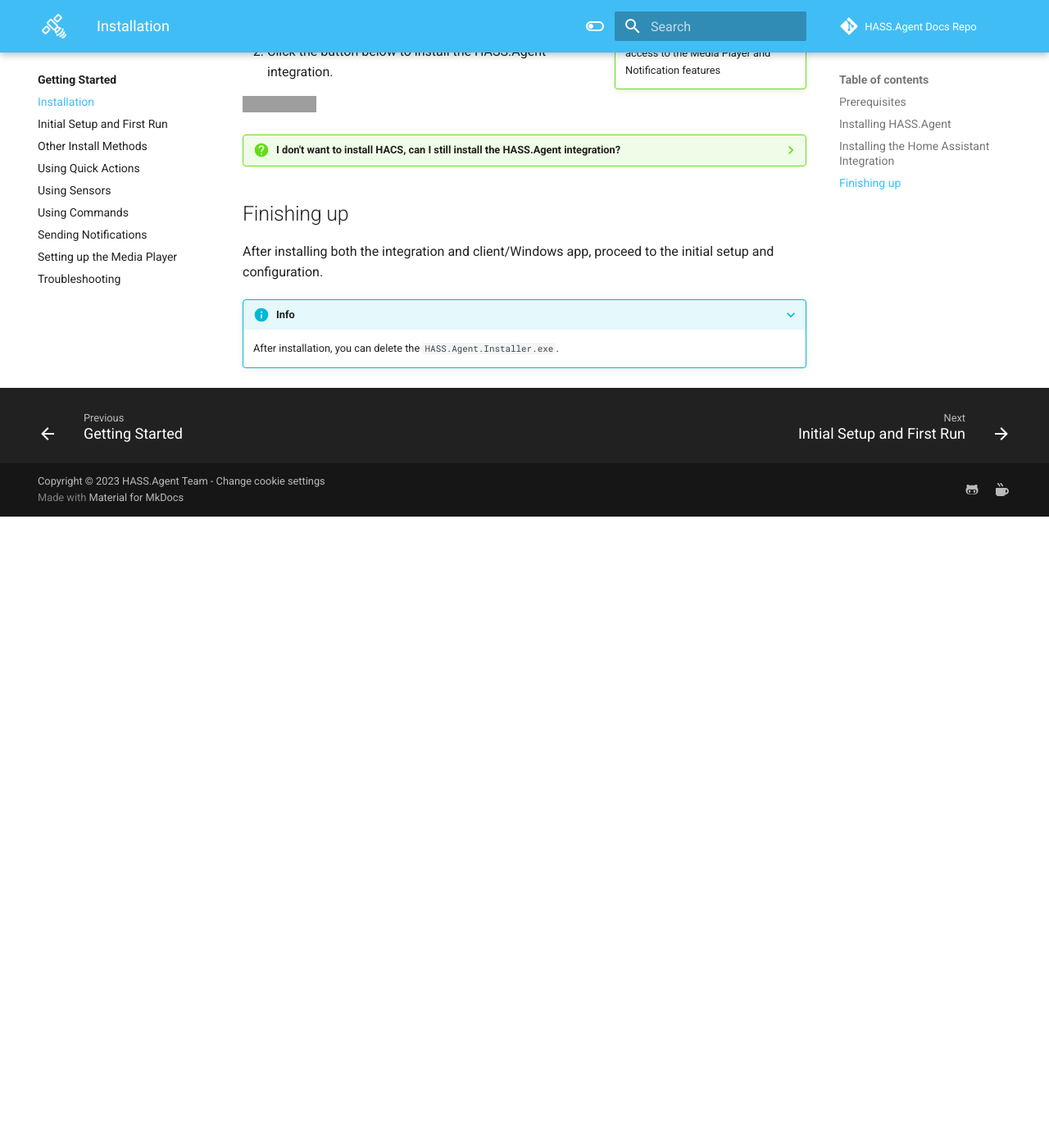
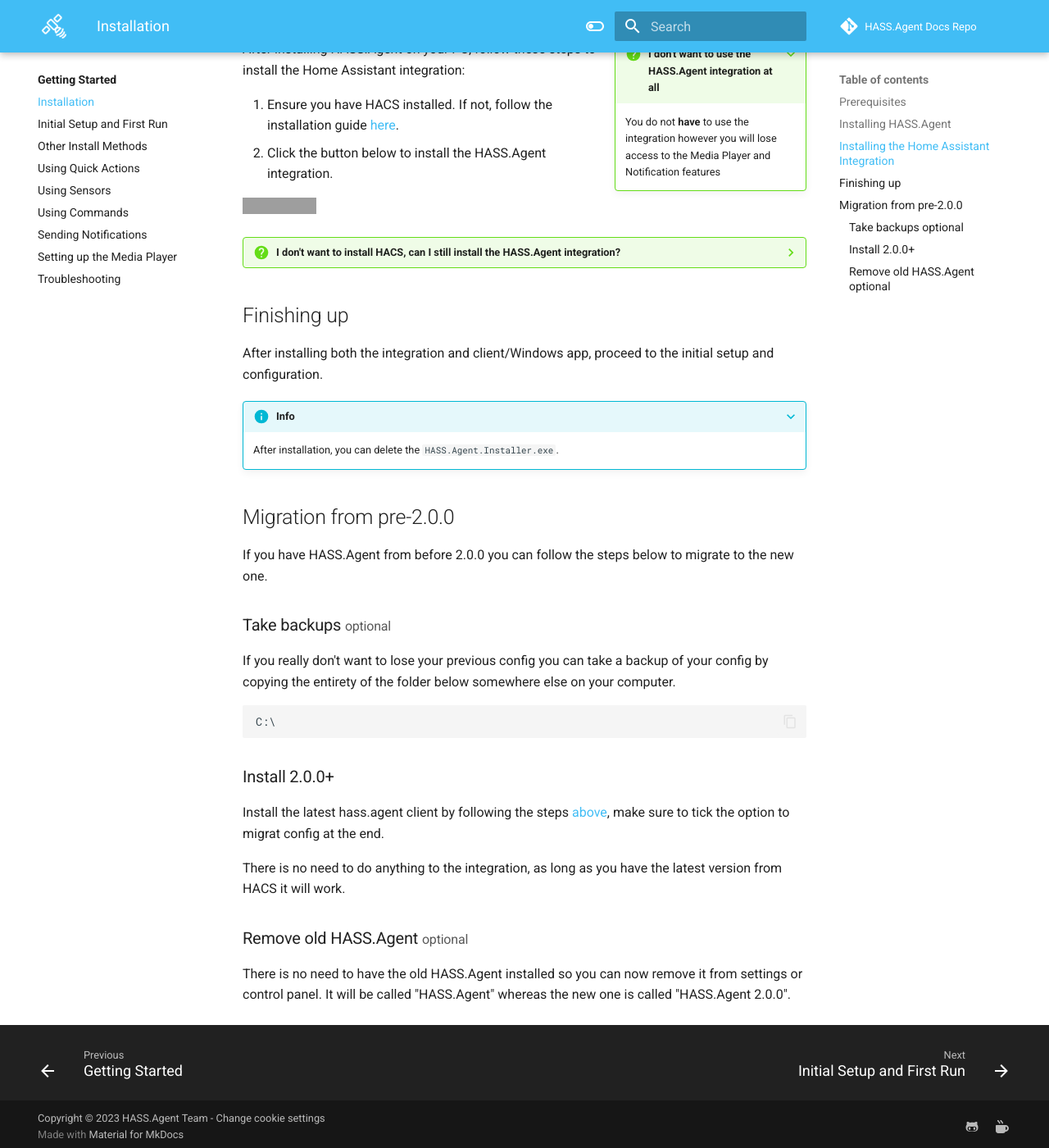
Before and after one commit to hass-agent/HASS.Agent-Documentation, an MkDocs documentation site: the page built from docs/getting-started/installation.md, in a window 1280 px wide and 1400 px high, scrolled down 1119 px. Shown: the whole window at 82% size. Built offline with MkDocs 1.6.1 and Material for MkDocs 9.7.7, drawn with Linux system fonts in a browser that asks for light colours; a script that is not in the unit is left out; comment, search, counter and statistics services are not loaded; the version menu is left out; before the commit the page ends 1749 px from its top, so only the background shows below that; some of the changed text lies outside the part shown; grey boxes are pictures that could not be loaded.

Commit message:
Add info on migrating from v1

````diff
--- a/docs/getting-started/installation.md
+++ b/docs/getting-started/installation.md
@@ -1,6 +1,10 @@
 # Installation
 
 HASS.Agent consists of two parts: the client/Windows app and the Home Assistant integration. You will need to install and configure both of these to use most of HASS.Agent's features.
+
+!!! info "Migrating from pre-2.0.0?"
+
+    If you already have HASS.Agent installed from before 2.0.0 checkout the section at the bottom for [information](#migration-from-pre-200) on migrating.
 
 ## Prerequisites
 
@@ -18,7 +22,7 @@
 
 1. Download the latest installer from [here](https://github.com/hass-agent/HASS.Agent/releases/latest/download/HASS.Agent.Installer.exe).
 2. Open the installer and follow the on-screen instructions.
-3. **Optional:** The installer allows you to copy the configuration from the previously installed version of HASS.Agent (Pre v2).
+3. **Optional:** The installer allows you to copy the configuration from the previously installed version of HASS.Agent (Pre-2.0.0).
 
 ## Installing the Home Assistant Integration
 
@@ -44,3 +48,25 @@
 ???+ info
 
     After installation, you can delete the `HASS.Agent.Installer.exe`.
+
+## Migration from pre-2.0.0
+
+If you have HASS.Agent from before 2.0.0 you can follow the steps below to migrate to the new one.
+
+### Take backups <small>optional</small>
+
+If you really don't want to lose your previous config you can take a backup of your config by copying the entirety of the folder below somewhere else on your computer.
+
+```
+C:\
+```
+
+### Install 2.0.0+
+
+Install the latest hass.agent client by following the steps [above](#installing-hassagent), make sure to tick the option to migrat config at the end.
+
+There is no need to do anything to the integration, as long as you have the latest version from HACS it will work.
+
+### Remove old HASS.Agent <small>optional</small>
+
+There is no need to have the old HASS.Agent installed so you can now remove it from settings or control panel. It will be called "HASS.Agent" whereas the new one is called "HASS.Agent 2.0.0".
````
